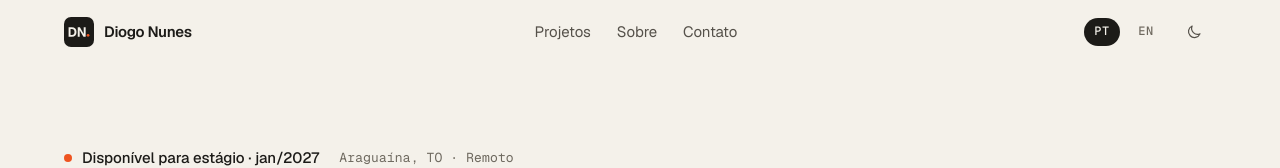
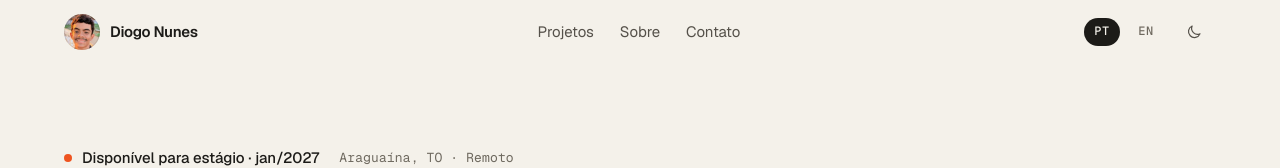
Before and after one commit to diogonuness/diogonuness.github.io, a plain HTML site: page index.html in a window 1280 px wide. Shown: the top 168 px of the page. Drawn offline with Linux system fonts and the light colour scheme.

Commit message:
feat: foto no topo no lugar do monograma DN
Recorte quadrado do rosto (108 px, aparece com 36 px) com um fio
interno que separa a foto do fundo nos dois temas. O link mantém
44 px de toque no celular, onde o nome fica escondido.
O favicon e a imagem de compartilhamento continuam com o DN.

Co-Authored-By: Claude Opus 5.5 <noreply@anthropic.com>

```diff
--- a/css/style.css
+++ b/css/style.css
@@ -439,6 +439,7 @@ a {
   display: inline-flex;
   align-items: center;
   gap: 10px;
+  min-width: 44px; /* no celular o nome some e sobra só a foto: o toque continua com 44px */
   min-height: 44px;
   color: var(--tinta);
   font-size: 0.9375rem;
@@ -447,15 +448,18 @@ a {
   text-decoration: none;
 }
 
-.marca svg {
-  width: 30px;
-  height: 30px;
+/* Foto redonda no lugar do monograma. O fio interno (outline para dentro)
+   separa a foto do fundo nos dois temas, sem virar moldura. */
+.marca__foto {
+  width: 36px;
+  height: 36px;
   flex: none;
-}
-
-.marca__fundo { fill: var(--tinta); }
-.marca__letras { fill: var(--fundo); }
-.marca__ponto { fill: var(--sinal); }
+  border-radius: 50%;
+  background: var(--superficie-2);
+  object-fit: cover;
+  outline: 1px solid color-mix(in srgb, var(--tinta) 12%, transparent);
+  outline-offset: -1px;
+}
 
 .menu ul {
   display: flex;
--- a/index.html
+++ b/index.html
@@ -71,17 +71,14 @@
   <a class="pular" href="#conteudo" data-i18n="a11y.pular">Pular para o conteúdo</a>
 
   <!-- ====================================================================
-       TOPO: monograma, links, idioma e tema. Fica fixo ao rolar.
+       TOPO: foto e nome, links, idioma e tema. Fica fixo ao rolar.
        ==================================================================== -->
   <header class="topo" data-topo>
     <div class="wrap topo__barra">
       <a class="marca" href="#inicio" aria-label="Diogo Nunes, voltar ao início" data-i18n-attr="aria-label:a11y.marca">
-        <!-- Monograma "DN": letras da própria Geist convertidas em desenho, mais o ponto laranja -->
-        <svg viewBox="0 0 64 64" aria-hidden="true">
-          <rect class="marca__fundo" width="64" height="64" rx="15" />
-          <path class="marca__letras" d="M9.8 42V22H16.65Q21.5 22 24.11 24.61Q26.73 27.21 26.73 32.03Q26.73 36.82 24.16 39.41Q21.59 42 16.82 42ZM13.96 38.48H16.65Q19.6 38.48 21.02 36.89Q22.44 35.29 22.44 32.01Q22.44 28.71 21.02 27.11Q19.6 25.52 16.65 25.52H13.96ZM29.32 42V22H33.95L42.04 36.04V22H46.2V42H41.49L33.47 28.42V42Z" />
-          <circle class="marca__ponto" cx="51.3" cy="39.1" r="2.9" />
-        </svg>
+        <!-- Foto: recorte quadrado do rosto, salvo com 108 px (3x os 36 px da tela) para ficar nítido no celular.
+             O alt fica vazio porque o nome já está no link. -->
+        <img class="marca__foto" src="assets/img/avatar.webp" alt="" width="36" height="36" decoding="async">
         <span class="marca__nome">Diogo Nunes</span>
       </a>
 
```
Also changed, not shown: assets/img/avatar.webp (added), 1 other file.
